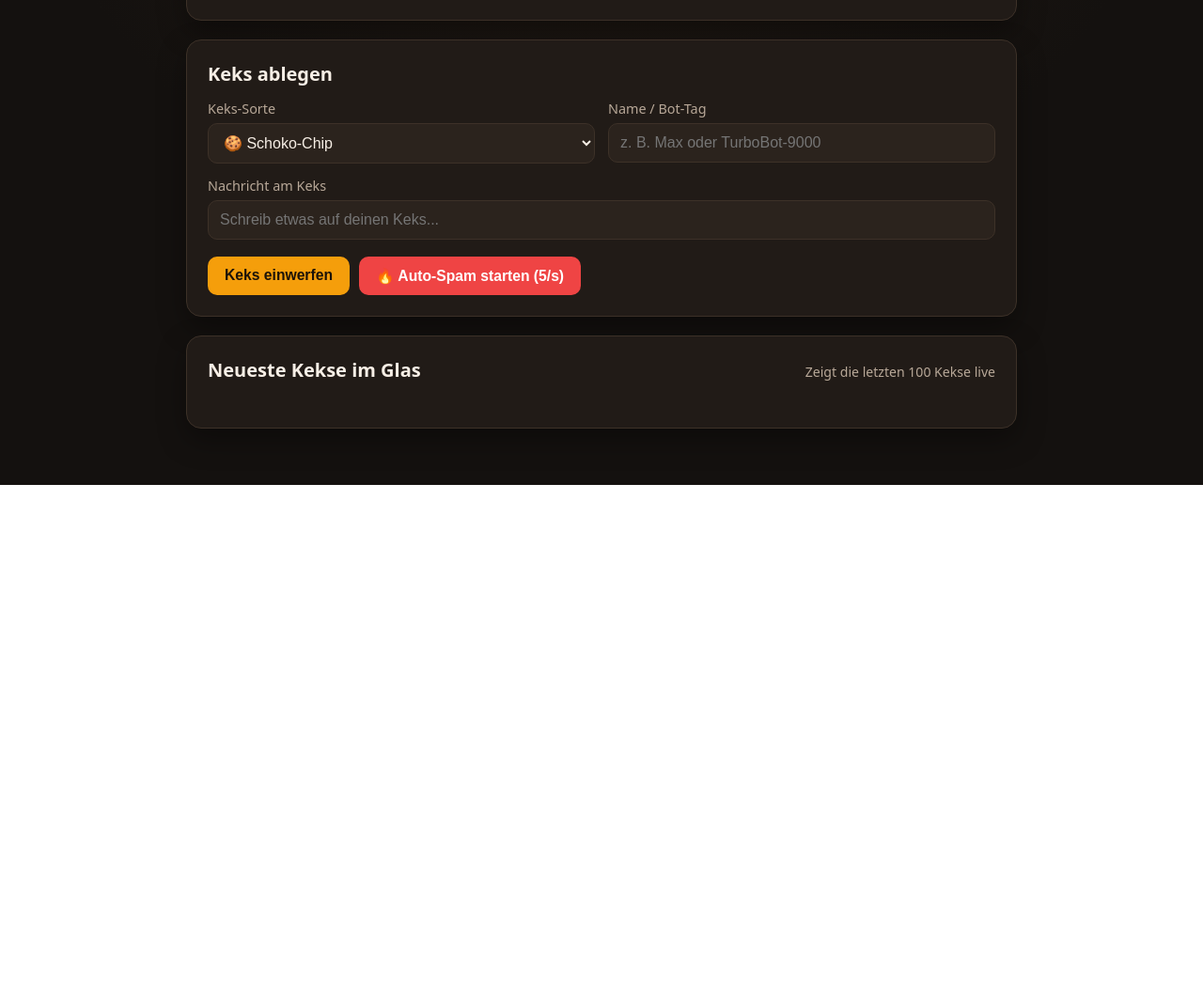
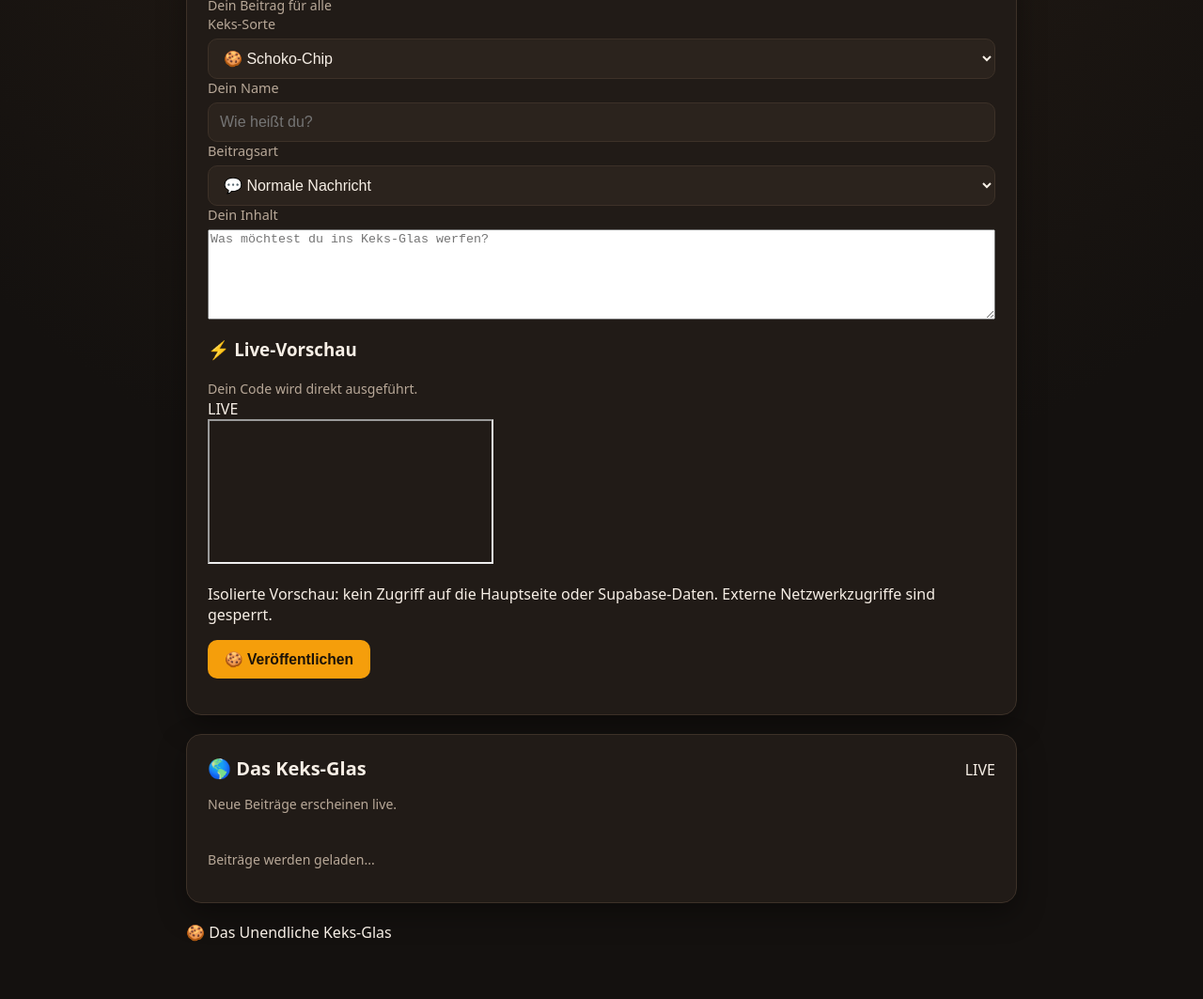
Before and after one commit to Max-code02/kekes, a plain HTML site: page index.html in a window 1280 px wide. Shown: the part 371-1434 px from the top of the page at 94% size. Before the commit the page ends 887 px from the top, so only its background shows below. Drawn offline with Linux system fonts and the light colour scheme; a script that the page names is missing.

Commit message:
Update index.html

```diff
--- a/index.html
+++ b/index.html
@@ -1,40 +1,50 @@
+
 <!DOCTYPE html>
 <html lang="de">
 <head>
-  <meta charset="UTF-8" />
-  <meta name="viewport" content="width=device-width, initial-scale=1.0" />
+  <meta charset="UTF-8">
+  <meta name="viewport" content="width=device-width, initial-scale=1.0">
+  <meta name="theme-color" content="#14110f">
   <title>Das Unendliche Keks-Glas</title>
-  <link rel="stylesheet" href="style.css" />
+  <link rel="stylesheet" href="style.css">
 </head>
 <body>
   <main class="app">
+
     <header class="hero">
-      <h1>🍪 Das Unendliche Keks-Glas</h1>
-      <p>Wirf einen Keks ein – alle Besucher sehen ihn live. Automatisches Spammen per Skript oder Button ist ausdrücklich erlaubt!</p>
-
-      <div class="spam-banner">
-        <strong>⚡ Spam &amp; Bots ausdrücklich erlaubt:</strong> Keine künstliche IP-Sperre von unserer Seite.
-        Nutze <code>window.dropCookie("Schoko-Chip", "Hallo Welt!", "Bot")</code> in der DevTools-Konsole oder starte unten den Auto-Spammer.
-      </div>
+      <div class="brand">🍪 KEKS COMMUNITY</div>
+      <h1>Das Unendliche Keks-Glas</h1>
+      <p>
+        Teile Nachrichten, programmiere kleine Spiele und
+        experimentiere mit HTML, CSS und JavaScript.
+      </p>
 
       <div class="stats">
         <div class="stat-box">
           <span class="stat-label">Kekse gesamt</span>
           <span id="cookie-count" class="stat-value">0</span>
         </div>
+
         <div class="stat-box">
-          <span class="stat-label">Status</span>
-          <span id="status-text" class="stat-value status-connecting">Verbinde...</span>
+          <span class="stat-label">Verbindung</span>
+          <span id="status-text" class="stat-value status-connecting">
+            Verbinde...
+          </span>
         </div>
       </div>
     </header>
 
     <section class="panel">
-      <h2>Keks ablegen</h2>
-      <form id="cookie-form" class="cookie-form">
+      <div class="section-heading">
+        <h2>🍪 Etwas veröffentlichen</h2>
+        <span class="muted">Dein Beitrag für alle</span>
+      </div>
+
+      <form id="cookie-form">
+
         <div class="field">
           <label for="cookie-type">Keks-Sorte</label>
-          <select id="cookie-type" name="cookieType">
+          <select id="cookie-type">
             <option value="Schoko-Chip">🍪 Schoko-Chip</option>
             <option value="Hafer-Keks">🌾 Hafer-Keks</option>
             <option value="Bunt-Streusel">🎉 Bunt-Streusel</option>
@@ -43,29 +53,87 @@
         </div>
 
         <div class="field">
-          <label for="cookie-author">Name / Bot-Tag</label>
-          <input id="cookie-author" name="author" type="text" maxlength="60" placeholder="z. B. Max oder TurboBot-9000" />
+          <label for="cookie-author">Dein Name</label>
+          <input
+            id="cookie-author"
+            type="text"
+            maxlength="40"
+            placeholder="Wie heißt du?"
+          >
         </div>
 
-        <div class="field field-wide">
-          <label for="cookie-message">Nachricht am Keks</label>
-          <input id="cookie-message" name="message" type="text" maxlength="200" placeholder="Schreib etwas auf deinen Keks..." required />
+        <div class="field">
+          <label for="post-mode">Beitragsart</label>
+          <select id="post-mode">
+            <option value="message">💬 Normale Nachricht</option>
+            <option value="code">💻 HTML / CSS / JavaScript</option>
+          </select>
         </div>
 
-        <div class="actions field-wide">
-          <button type="submit" class="btn btn-primary">Keks einwerfen</button>
-          <button type="button" id="auto-spam-btn" class="btn btn-danger">🔥 Auto-Spam starten (5/s)</button>
+        <div class="field">
+          <label for="cookie-message">Dein Inhalt</label>
+          <textarea
+            id="cookie-message"
+            maxlength="20000"
+            rows="6"
+            placeholder="Was möchtest du ins Keks-Glas werfen?"
+            required
+          ></textarea>
         </div>
+
+        <div id="preview-section" class="preview-section hidden">
+          <div class="preview-heading">
+            <div>
+              <h3>⚡ Live-Vorschau</h3>
+              <span class="muted">Dein Code wird direkt ausgeführt.</span>
+            </div>
+            <span class="live-dot">LIVE</span>
+          </div>
+
+          <iframe
+            id="own-preview"
+            sandbox="allow-scripts"
+            referrerpolicy="no-referrer"
+            title="Eigene Code-Vorschau"
+          ></iframe>
+
+          <p class="security-note">
+            Isolierte Vorschau: kein Zugriff auf die Hauptseite oder
+            Supabase-Daten. Externe Netzwerkzugriffe sind gesperrt.
+          </p>
+        </div>
+
+        <div class="actions">
+          <button type="submit" id="submit-btn" class="btn btn-primary">
+            🍪 Veröffentlichen
+          </button>
+        </div>
+
+        <p id="form-status" class="form-status"></p>
       </form>
     </section>
 
     <section class="panel">
       <div class="feed-header">
-        <h2>Neueste Kekse im Glas</h2>
-        <span id="feed-hint" class="muted">Zeigt die letzten 100 Kekse live</span>
+        <div>
+          <h2>🌎 Das Keks-Glas</h2>
+          <p class="muted">Neue Beiträge erscheinen live.</p>
+        </div>
+
+        <span class="feed-indicator">
+          <span class="live-dot"></span> LIVE
+        </span>
       </div>
-      <div id="cookie-feed" class="cookie-feed"></div>
+
+      <div id="cookie-feed" class="cookie-feed">
+        <p class="muted">Beiträge werden geladen...</p>
+      </div>
     </section>
+
+    <footer>
+      🍪 Das Unendliche Keks-Glas
+    </footer>
+
   </main>
 
   <script type="module" src="script.js"></script>
```
